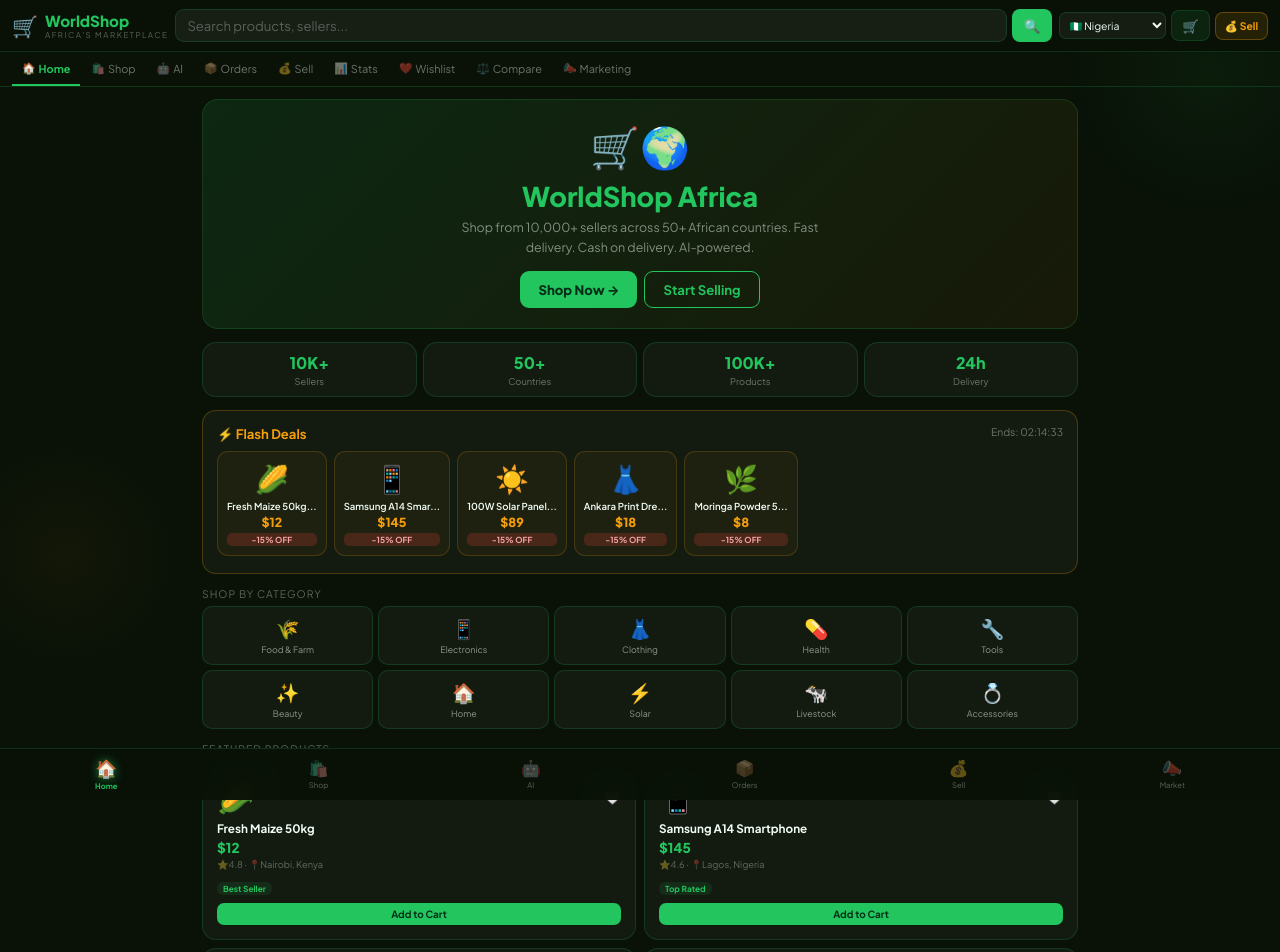
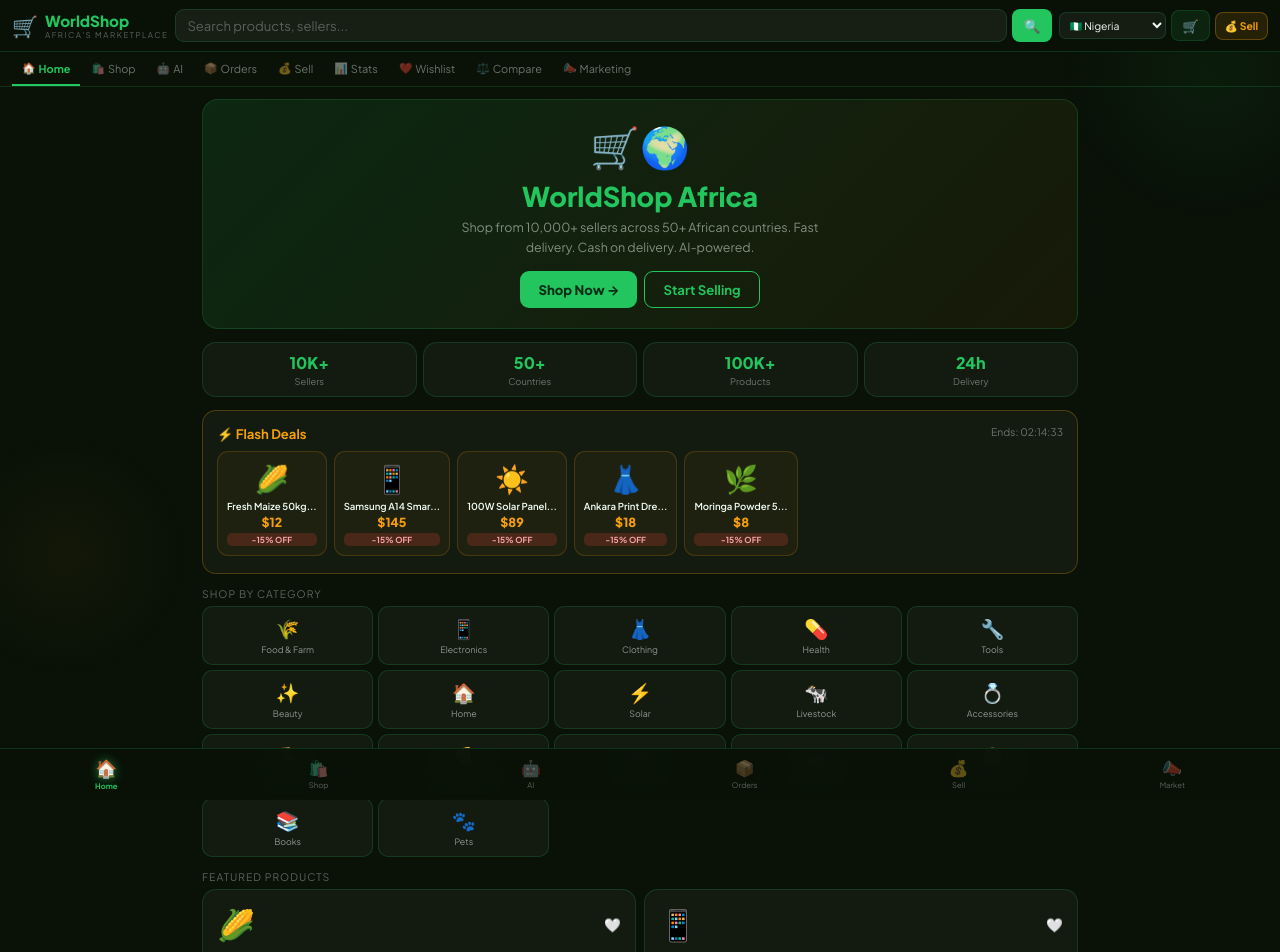
Before and after one commit to freshfinishcleaningllc-lgtm/worldshop, a React (Vite) app: page / in a window 1280 px wide. Shown: the top 952 px of the page. Built offline with nearby package versions, Linux system fonts and the light colour scheme.

Commit message:
Add all categories

```diff
--- a/src/App.jsx
+++ b/src/App.jsx
@@ -7,6 +7,13 @@
   {id:"beauty",icon:"✨",label:"Beauty"},{id:"home",icon:"🏠",label:"Home"},
   {id:"energy",icon:"⚡",label:"Solar"},{id:"livestock",icon:"🐄",label:"Livestock"},
   {id:"accessories",icon:"💍",label:"Accessories"},
+  {id:"furniture",icon:"🪑",label:"Furniture"},
+  {id:"drinks",icon:"🍕",label:"Food & Drinks"},
+  {id:"gaming",icon:"🎮",label:"Gaming"},
+  {id:"auto",icon:"🚗",label:"Auto Parts"},
+  {id:"baby",icon:"👶",label:"Baby"},
+  {id:"books",icon:"📚",label:"Books"},
+  {id:"pets",icon:"🐾",label:"Pets"},
 ];
 
 const PRODUCTS = [
@@ -26,6 +33,20 @@
   {id:14,name:"Rice 50kg Premium",price:38,rating:4.7,reviews:892,seller:"GrainMaster Ghana",location:"Kumasi, Ghana",category:"food",icon:"🍚",badge:"Popular",delivery:"2 days",stock:300,desc:"Long grain premium rice. Parboiled for perfect cooking every time."},
   {id:15,name:"Solar Phone Charger",price:15,rating:4.8,reviews:334,seller:"SolarAfrica Co.",location:"Accra, Ghana",category:"energy",icon:"🔌",badge:"Must Have",delivery:"3 days",stock:78,desc:"Charges any phone using solar energy. Waterproof. Perfect for off-grid areas."},
   {id:16,name:"Motorcycle Battery 12V",price:32,rating:4.5,reviews:178,seller:"AutoParts Kenya",location:"Mombasa, Kenya",category:"tools",icon:"🔋",badge:"Quality",delivery:"2 days",stock:56,desc:"High-performance 12V motorcycle battery. 18-month warranty. All major brands."},
+  {id:23,name:"Wooden Coffee Table",price:45,rating:4.7,reviews:123,seller:"WoodWorks Lagos",location:"Lagos, Nigeria",category:"furniture",icon:"🪑",badge:"Handmade",delivery:"7 days",stock:12,desc:"Beautiful handcrafted wooden coffee table. Solid African mahogany. Lasts a lifetime."},
+  {id:24,name:"African Rattan Chair",price:38,rating:4.6,reviews:89,seller:"CraftHome Ghana",location:"Accra, Ghana",category:"furniture",icon:"🛋️",badge:"Popular",delivery:"6 days",stock:18,desc:"Comfortable rattan chair handwoven by African craftsmen. Perfect for home or office."},
+  {id:25,name:"Palm Wine 2 Litres",price:5,rating:4.8,reviews:334,seller:"PalmWine Nigeria",location:"Ibadan, Nigeria",category:"drinks",icon:"🍶",badge:"Traditional",delivery:"Same day",stock:200,desc:"Fresh natural palm wine. Tapped daily from African palm trees. Sweet and refreshing."},
+  {id:26,name:"Zobo Drink 1 Litre",price:3,rating:4.9,reviews:567,seller:"ZoboQueen Abuja",location:"Abuja, Nigeria",category:"drinks",icon:"🥤",badge:"Fresh",delivery:"Same day",stock:150,desc:"Natural zobo drink made from hibiscus flowers. No preservatives. Refreshing and healthy."},
+  {id:27,name:"Mobile Gaming Controller",price:25,rating:4.6,reviews:234,seller:"TechHub Lagos",location:"Lagos, Nigeria",category:"gaming",icon:"🎮",badge:"Popular",delivery:"3 days",stock:45,desc:"Bluetooth gaming controller for mobile phones. Compatible with all Android and iOS games."},
+  {id:28,name:"Gaming Headset",price:22,rating:4.5,reviews:189,seller:"TechHub Lagos",location:"Lagos, Nigeria",category:"gaming",icon:"🎧",badge:"Quality",delivery:"3 days",stock:34,desc:"High quality gaming headset with microphone. Crystal clear sound. USB and 3.5mm jack."},
+  {id:29,name:"Car Phone Holder",price:8,rating:4.7,reviews:445,seller:"AutoParts Kenya",location:"Nairobi, Kenya",category:"auto",icon:"🚗",badge:"Must Have",delivery:"2 days",stock:89,desc:"Universal car phone holder. Fits all phone sizes. Strong magnetic grip. Easy installation."},
+  {id:30,name:"Car Air Freshener",price:4,rating:4.8,reviews:678,seller:"AutoCare Ghana",location:"Kumasi, Ghana",category:"auto",icon:"🌸",badge:"Popular",delivery:"2 days",stock:234,desc:"Long lasting car air freshener. African scents including cocoa and shea butter fragrance."},
+  {id:31,name:"Baby Carrier Wrap",price:18,rating:4.9,reviews:567,seller:"MamaAfrica Kenya",location:"Nairobi, Kenya",category:"baby",icon:"👶",badge:"Safe",delivery:"4 days",stock:56,desc:"Traditional African baby carrier wrap. 100% cotton. Safe and comfortable for babies 0-24 months."},
+  {id:32,name:"Baby Food Organic",price:7,rating:4.8,reviews:334,seller:"BabyNature Uganda",location:"Kampala, Uganda",category:"baby",icon:"🍼",badge:"Organic",delivery:"2 days",stock:123,desc:"100% organic baby food made from African fruits and vegetables. No additives or preservatives."},
+  {id:33,name:"African History Books Set",price:28,rating:4.9,reviews:234,seller:"AfriBooks Lagos",location:"Lagos, Nigeria",category:"books",icon:"📚",badge:"Educational",delivery:"4 days",stock:67,desc:"Set of 5 books about African history, culture and civilization. Perfect for students and adults."},
+  {id:34,name:"Swahili Language Guide",price:12,rating:4.7,reviews:189,seller:"AfriBooks Nairobi",location:"Nairobi, Kenya",category:"books",icon:"📖",badge:"Popular",delivery:"3 days",stock:45,desc:"Complete Swahili language learning guide. Includes phrases, grammar and exercises."},
+  {id:35,name:"Dog Food Premium 5kg",price:15,rating:4.6,reviews:234,seller:"PetCare Nigeria",location:"Lagos, Nigeria",category:"pets",icon:"🐕",badge:"Quality",delivery:"2 days",stock:78,desc:"Premium dog food with African beef and vegetables. Complete nutrition for all dog breeds."},
+  {id:36,name:"Cat Toys Bundle",price:9,rating:4.8,reviews:156,seller:"PetCare Ghana",location:"Accra, Ghana",category:"pets",icon:"🐈",badge:"Fun",delivery:"3 days",stock:89,desc:"Bundle of 5 interactive cat toys. Keeps your cat entertained for hours. Safe materials."},
 ];
 
 const PAYMENT_METHODS = [
```
